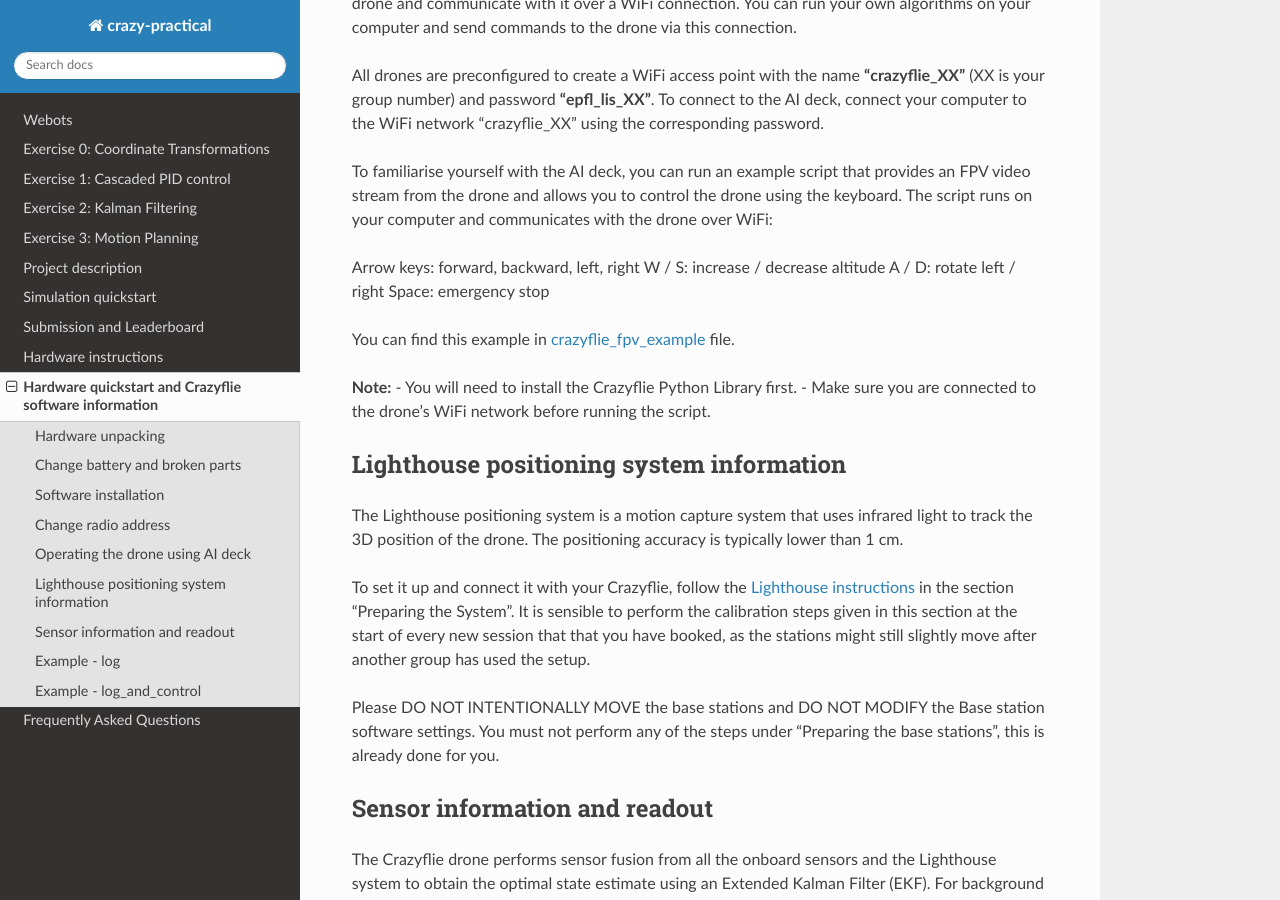
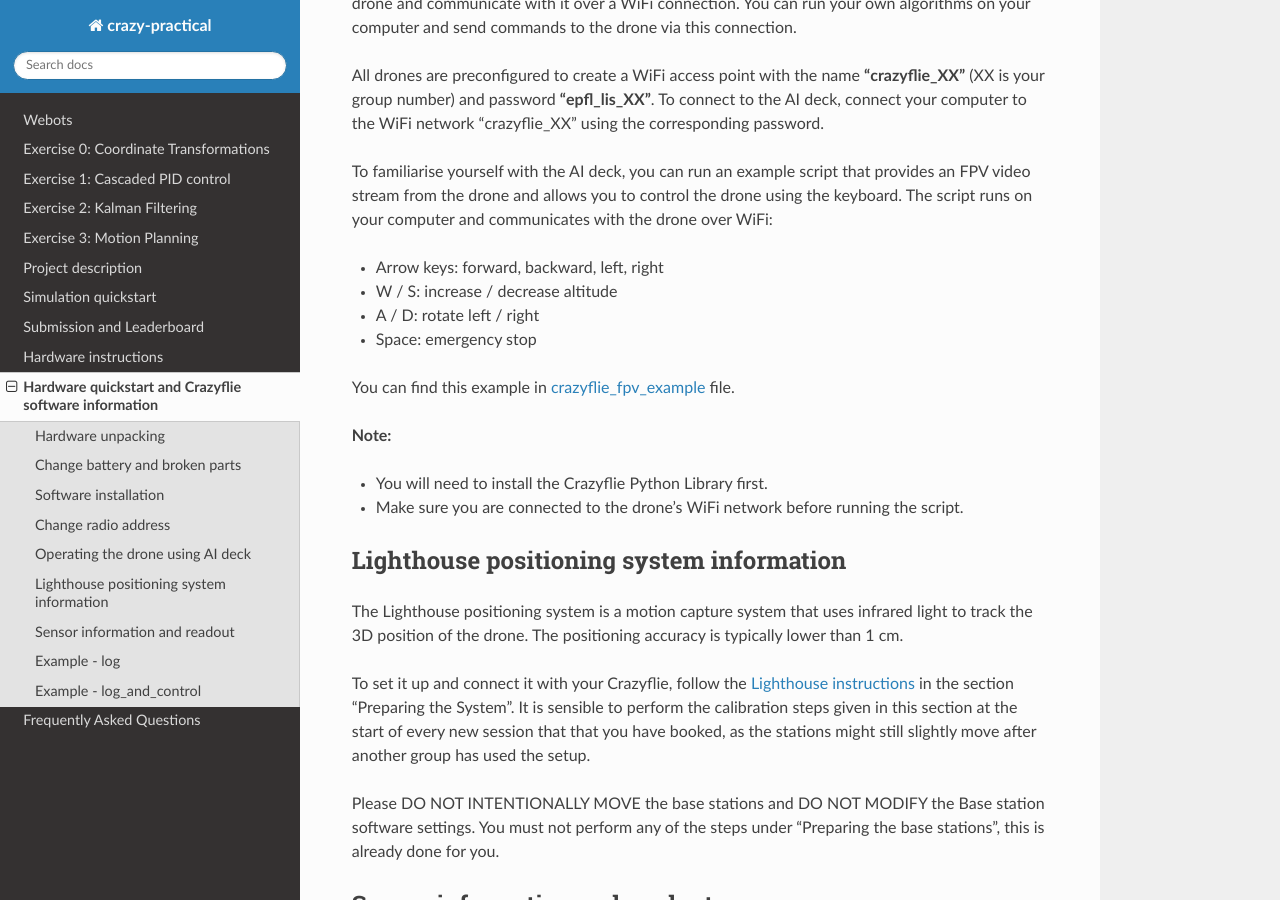
Before and after one commit to Ben-Jarvis/TEMP-crazy-tutorials-2024, a Sphinx documentation site: the page built from docs/assignment/hardware_quickstart.rst, in a window 1280 px wide and 900 px high, scrolled down 2807 px. Built offline with Sphinx 7.4.7 and the Read the Docs theme 3.1.0, drawn with Linux system fonts in a browser that asks for light colours.

Commit message:
Fixed formatting for the AI deck instructions

```diff
--- a/docs/assignment/hardware_quickstart.rst
+++ b/docs/assignment/hardware_quickstart.rst
@@ -91,14 +91,15 @@
 
 To familiarise yourself with the AI deck, you can run an example script that provides an FPV video stream from the drone and allows you to control the drone using the keyboard. The script runs on your computer and communicates with the drone over WiFi:
 
-Arrow keys: forward, backward, left, right
-W / S: increase / decrease altitude
-A / D: rotate left / right
-Space: emergency stop
+- Arrow keys: forward, backward, left, right
+- W / S: increase / decrease altitude
+- A / D: rotate left / right
+- Space: emergency stop
 
 You can find this example in `crazyflie_fpv_example <https://github.com/lis-epfl/micro-502/blob/main/docs/assignment/crazyflie_fpv_example.py?raw=true>`_ file.
 
 **Note:**
+
 - You will need to install the Crazyflie Python Library first.
 - Make sure you are connected to the drone’s WiFi network before running the script.
 
```
